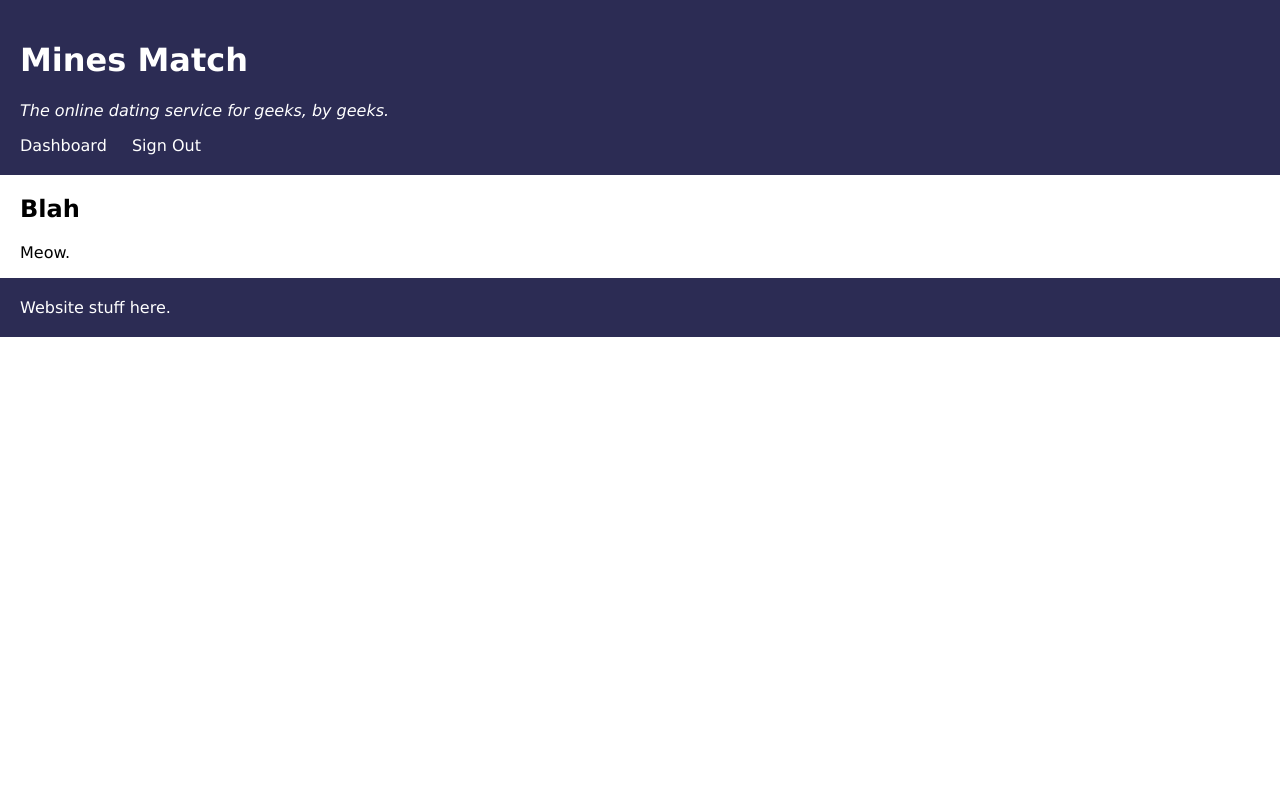
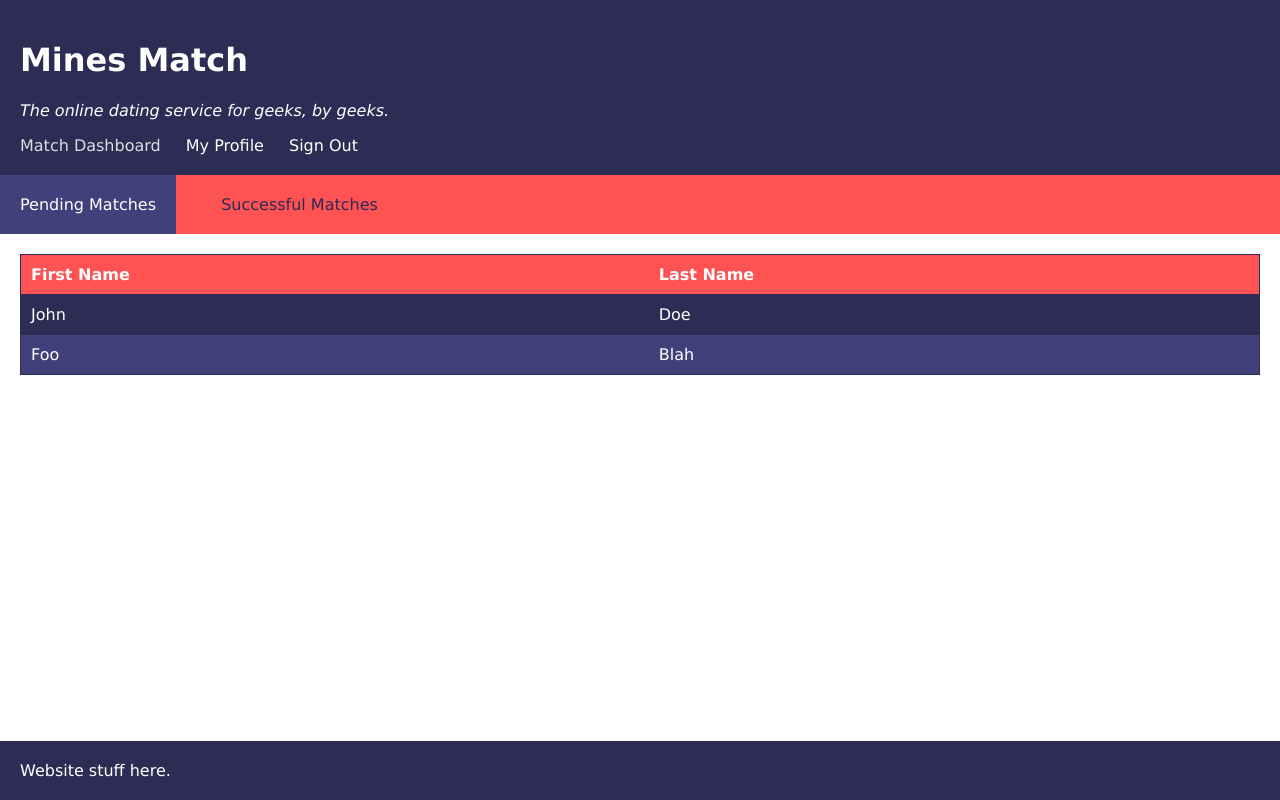
Before and after one commit to arpollock/MinesMatch, a PHP site: page /dashboard.php in a window 1280 px wide. Run offline with PHP 8.4, Linux system fonts and the light colour scheme.

Commit message:
Dashboard page content (no functionality yet, just template+styling)

```diff
--- a/dashboard.php
+++ b/dashboard.php
@@ -18,8 +18,35 @@
         <!-- This content is seen on the main viewport -->
         <?php include './templateHeader.php'; ?>
         <section class="main-content">
-            <h2>Blah</h2>
-            <p>Meow.</p>
+            <section class="tab-wrapper">
+                <div class="tab-header">
+                    <div class="tab-item tab-item-active">
+                        Pending Matches
+                    </div>
+                    <div class="tab-item">
+                        Successful Matches
+                    </div>
+                </div>
+                <div class="tab-content" id="pending-matches">
+                    <table class="match-table">
+                        <tr>
+                           <th>First Name</th>
+                           <th>Last Name</th>
+                        </tr>
+                        <tr>
+                           <td>John</td>
+                           <td>Doe</td>
+                        </tr>
+                        <tr>
+                           <td>Foo</td>
+                           <td>Blah</td>
+                        </tr>
+                    </table>
+                </div>
+                <div class="tab-content" id="successful-matches">
+
+                </div>
+            </section>
         </section>
         <?php include './templateFooter.php'; ?>
     </body>
--- a/styles/dashboard.css
+++ b/styles/dashboard.css
@@ -0,0 +1,46 @@
+.tab-header {
+    width: 100%;
+    display: block;
+    background-color: var(--main-pop-color);
+}
+.tab-header>.tab-item {
+    display: inline-block;
+    color: var(--main-bg-color);
+    padding: var(--padding);
+    cursor: pointer;
+}
+.tab-header>.tab-item-active{
+    background-color: var(--secondary-bg-color);
+    color: var(--main-text-color);
+    cursor: default;
+}
+.tab-header>.tab-item:not(:last-child) {
+    margin-right: var(--padding);
+}
+body>.main-content {
+    padding: 0;
+}
+.tab-content {
+    padding: var(--padding);
+}
+.match-table {
+    width: 100%;
+    border-collapse: collapse;
+    border: 1px solid var(--main-bg-color);
+}
+.match-table tr {
+    border: 1px solid var(--main-bg-color);
+    background-color: var(--main-bg-color);
+    color: var(--main-text-color);
+}
+.match-table tr:nth-child(odd) {
+    background-color: var(--secondary-bg-color);
+}
+.match-table tr:first-child {
+    border: 1px double var(--main-bg-color);
+    background-color: var(--main-pop-color);
+}
+.match-table td, .match-table th {
+    padding: calc(var(--padding) / 2);
+    text-align: left;
+}
--- a/styles/global.css
+++ b/styles/global.css
@@ -2,6 +2,7 @@ body {
     --main-bg-color: #2c2c54;
     --secondary-bg-color: #40407a;
     --main-text-color: #ffffff;
+    --secondary-text-color: #dcdde1;
     --main-pop-color: #ff5252;
     --secondary-pop-color: #b33939;
     --padding: 20px;
@@ -9,6 +10,7 @@ body {
     padding: 0;
     margin: 0;
     font-family: 'Lucida Sans', 'Lucida Sans Regular', 'Lucida Grande', 'Lucida Sans Unicode', Geneva, Verdana, sans-serif;
+    min-height: 100vh;
 }
 header, footer {
     background-color: var(--main-bg-color);
@@ -21,6 +23,15 @@ header p:first-of-type {
 header a {
     display: inline-block;
     cursor: pointer;
+    color: var(--main-text-color);
+    text-decoration: none;
+}
+header .active-pg {
+    color: var(--secondary-text-color);
+}
+header .active-pg:hover {
+    color: var(--secondary-text-color);
+    cursor: default;
 }
 header a:hover {
     color: var(--main-pop-color);
@@ -33,3 +44,11 @@ header a:not(:last-child) {
     padding-right: var(--padding);
     position: relative;
 }
+footer {
+    /*TODO: this is always at the bottom but we need it to be at the
+    bottom in the worst case (currently blocks content at the end)
+    */
+    position: absolute;
+    bottom: 0;
+    width: 100vw;
+}
--- a/templateHeader.php
+++ b/templateHeader.php
@@ -2,7 +2,8 @@
     <h1>Mines Match</h1>
     <p>The online dating service for geeks, by geeks.</p>
     <nav>
-        <a <?php if( !is_active('dashboard') ) { echo('href="'. $path_to_home . 'dashboard.php"'); }?> class="<?php if(is_active('index')) {echo 'active-pg';}?>">Dashboard</a>
+        <a <?php if( !is_active('dashboard') ) { echo('href="'. $path_to_home . 'dashboard.php"'); }?> class="<?php if(is_active('dashboard')) {echo 'active-pg';}?>">Match Dashboard</a>
+        <a <?php if( !is_active('my_profile') ) { echo('href="'. $path_to_home . 'my_profile.php"'); }?> class="<?php if(is_active('my_profile')) {echo 'active-pg';}?>">My Profile</a>
         <a onclick="logout()">Sign Out</a>
     </nav>
 </header>
```
Also changed, not shown: edit_profile.php (added, +24 -0 lines), my_profile.php (added, +24 -0 lines), other_profile.php (added, +24 -0 lines).
